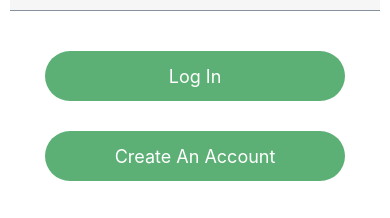
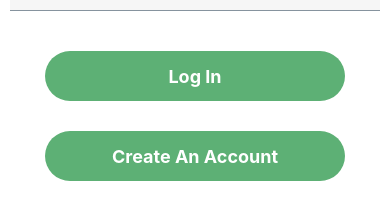
Before and after one commit to gracetxgao/DareVenture, a React Native app in the folder frontend/: screen /Login in a window 390 px wide. Shown: the part 326-544 px from the top of the page. Built offline with nearby package versions, Linux system fonts and the light colour scheme.

Commit message:
made buttons bolded

```diff
--- a/frontend/pages/Achievements.tsx
+++ b/frontend/pages/Achievements.tsx
@@ -22,7 +22,7 @@ const styles = StyleSheet.create({
         flex: 1,
         backgroundColor: '#32A366',
         alignItems: 'center',
-        paddingTop:75,
+        paddingTop:100,
     },
     title: {
         fontSize: 35,
--- a/frontend/pages/Login.tsx
+++ b/frontend/pages/Login.tsx
@@ -16,6 +16,7 @@ const LoginScreen = ({ navigation }) => {
                 placeholder='Password'
             />
             <Button
+                titleStyle={styles.buttonTitle}
                 buttonStyle ={styles.button}
                 title="Log In"
                 onPress={() =>
@@ -23,6 +24,7 @@ const LoginScreen = ({ navigation }) => {
                 }
             />
             <Button
+                titleStyle={styles.buttonTitle}
                 buttonStyle ={styles.button}
                 title="Create An Account"
                 onPress={() =>
@@ -59,6 +61,8 @@ const styles = StyleSheet.create({
         backgroundColor: '#F6F6F6',
         borderColor: '#E8E8E8',
 
+    }, buttonTitle: {
+        fontWeight: 'bold',
     }
 
 
--- a/frontend/pages/NewItem.tsx
+++ b/frontend/pages/NewItem.tsx
@@ -15,6 +15,7 @@ const NewItemPage = ({ navigation }) => {
           <Text style={styles.productDesc}>2000 points for 20% off</Text>
       </View>
       <Button buttonStyle={styles.button}
+      titleStyle={styles.buttonTitle}
             title="Redeem"
             onPress={() =>
                 navigation.navigate('RedeemedItemPage')
@@ -77,6 +78,9 @@ const styles = StyleSheet.create({
     //fontWeight: 'bold',
     marginTop: 10,
     color: '#ACACAC',
+  },
+  buttonTitle: {
+    fontWeight: 'bold',
   }
 });
 
--- a/frontend/pages/Opening.tsx
+++ b/frontend/pages/Opening.tsx
@@ -15,6 +15,7 @@ const OpeningScreen = ({ navigation }) => {
             <Image style={styles.logo} source={Logo} resizeMode="contain" />
             <Text style={styles.title}>DareVenture</Text>
             <Button buttonStyle={styles.button}
+                titleStyle={styles.buttonTitle}
                 title="Get Started"
                 onPress={() =>
                     navigation.navigate('Login')
@@ -48,6 +49,9 @@ const styles = StyleSheet.create({
         width: 300, // Adjust the width as needed
         height: 200,
         marginTop:-50,
+    },
+    buttonTitle: {
+        fontWeight: 'bold',
     }
   });
 
--- a/frontend/pages/RedeemedItem.tsx
+++ b/frontend/pages/RedeemedItem.tsx
@@ -25,6 +25,7 @@ const RedeemedItemPage = ({ navigation }) => {
               style={styles.barcodeImage}
               resizeMode='contain' />
           <Button buttonStyle={styles.button}
+                titleStyle={styles.buttonTitle}
                 title="Purchase Online"
                 onPress={() =>
                     navigation.navigate('RedeemedItemPage')
@@ -96,6 +97,9 @@ const styles = StyleSheet.create({
     fontWeight: 'bold',
     height:15,
     color: '#fff',
+  },
+  buttonTitle: {
+    fontWeight: 'bold'
   }
 
 });
--- a/frontend/pages/Signup.tsx
+++ b/frontend/pages/Signup.tsx
@@ -21,6 +21,7 @@ const SignupScreen = ({ navigation }) => {
                 title='I would like to receive your newsletter and other promotional information.'
             />
             <Button
+                titleStyle={styles.buttonTitle}
                 buttonStyle={styles.button}
                 title="Sign Up"
                 onPress={() =>
@@ -55,6 +56,9 @@ const styles = StyleSheet.create({
         borderStyle: 'solid',
         backgroundColor: '#F6F6F6',
         borderColor: '#E8E8E8',
+    },
+    buttonTitle: {
+        fontWeight: 'bold',
     }
 
 
--- a/frontend/pages/components/CameraBox.tsx
+++ b/frontend/pages/components/CameraBox.tsx
@@ -49,6 +49,7 @@ const CameraBox = () => {
                 )}
             </TouchableOpacity>
             <Button buttonStyle={styles.button}
+            titleStyle={styles.buttonTitle}
                 title="Post Your Venture"
                 onPress={handleUpload}
             />
@@ -80,6 +81,9 @@ const styles = StyleSheet.create({
         width: 250,
         fontWeight: 'bold',
     },
+    buttonTitle:{
+        fontWeight: 'bold',
+    }
 });
 
 export default CameraBox;
```
